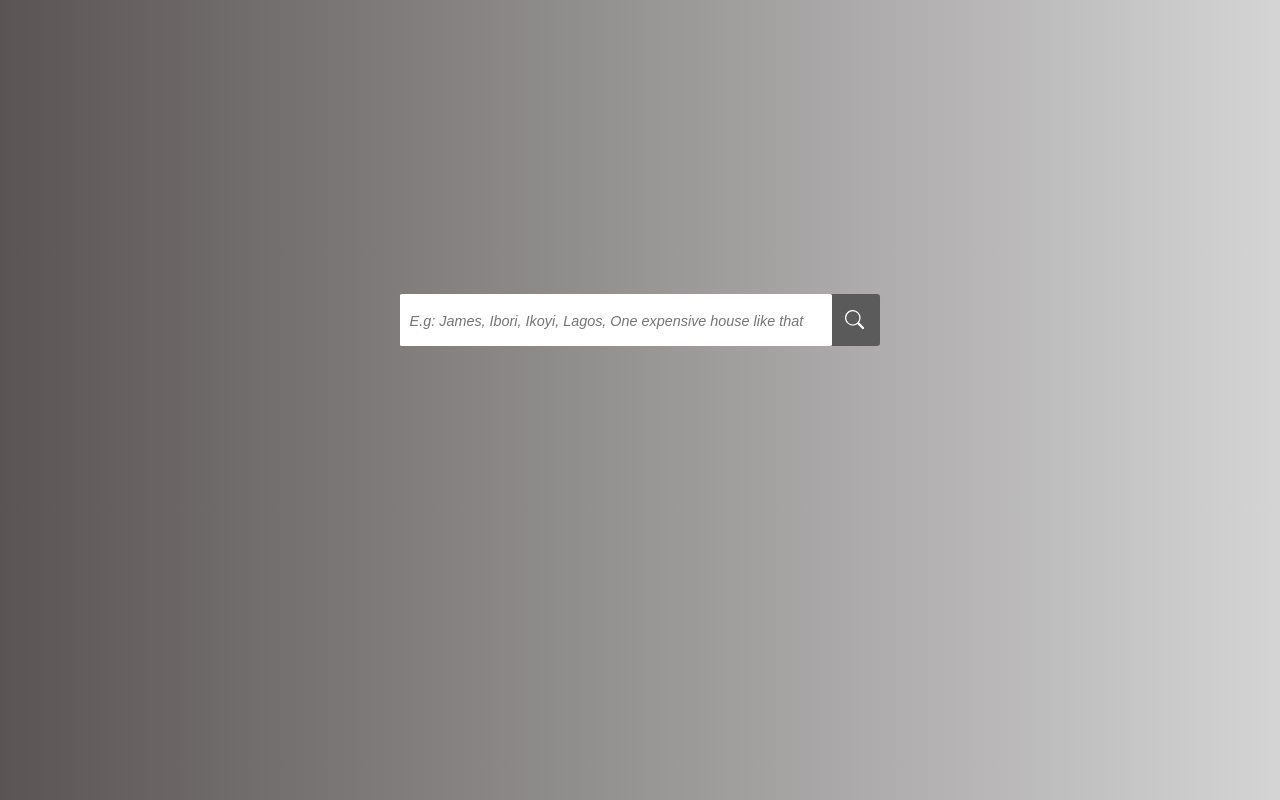
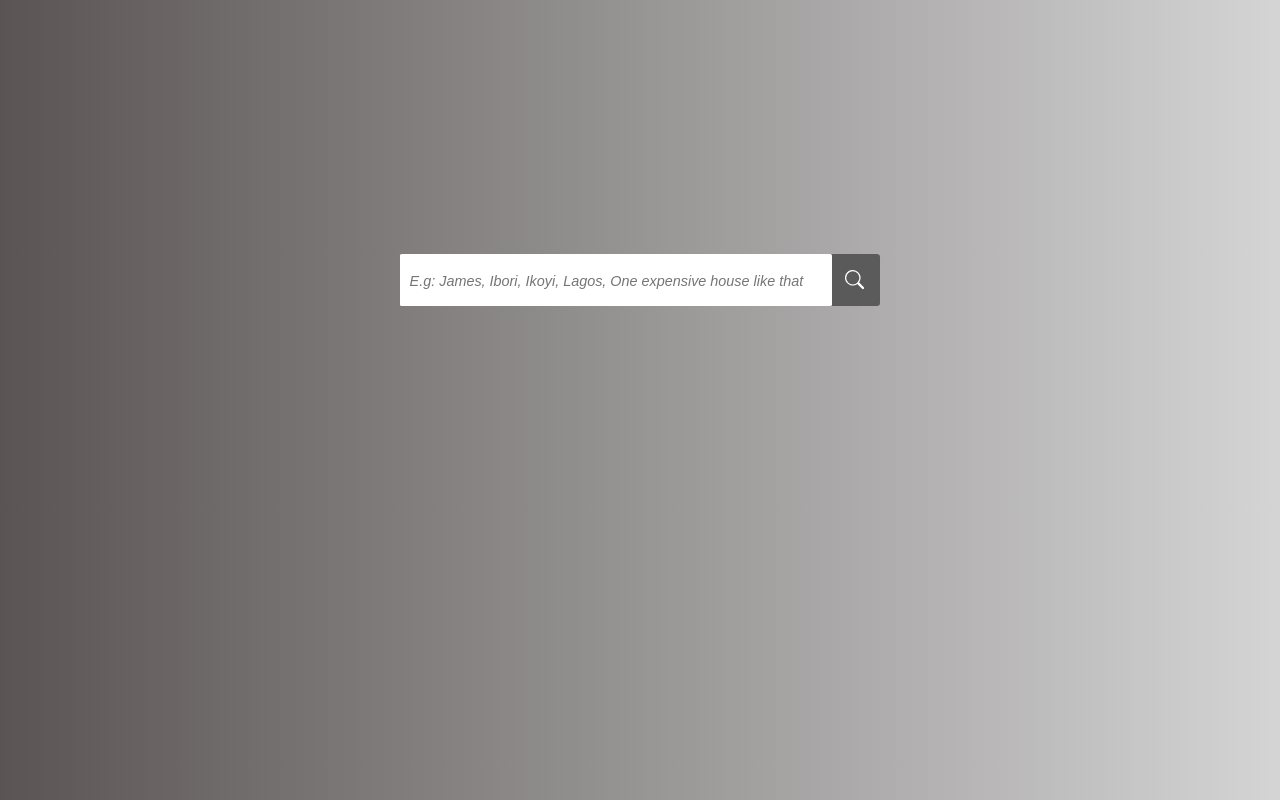
Before and after one commit to anita-brown/Efosa-Anita-Osagie, a React (Create React App) app in the folder assessment/: page / in a window 1280 px wide. Built offline with nearby package versions, Linux system fonts and the light colour scheme.

Commit message:
completed

```diff
--- a/assessment/src/App.css
+++ b/assessment/src/App.css
@@ -11,5 +11,5 @@
 }
 body {
   margin: 0;
-  padding: 0;
+  padding: 0
 }
--- a/assessment/src/components/SearchBar.css
+++ b/assessment/src/components/SearchBar.css
@@ -1,7 +1,8 @@
+
 .search {
     display: flex;
     flex-direction: column;
-    margin-bottom: 10rem;
+    margin-bottom: 15rem;
 
 }
 .search-input {
@@ -41,6 +42,7 @@ input:focus {
     display: flex;
     align-items: center;
     justify-content: center;
+    align-self: center;
     width: 23rem;
     height: 3rem;
     background-color: #ffff;
--- a/assessment/src/components/SearchBar.js
+++ b/assessment/src/components/SearchBar.js
@@ -5,7 +5,6 @@ import { a } from "../data";
 import { cleanInputValue, pathGet } from "../helper";
 
 const SearchBar = ({ placeholder }) => {
-
   const [inputValue, setInputValue] = useState("");
   const [path, setPath] = useState("");
   const [display, setDisplay] = useState(false);
@@ -14,7 +13,7 @@ const SearchBar = ({ placeholder }) => {
     if (path === "") {
       return " ";
     } else if (path === undefined) {
-      return "No path found";
+      return "No path found!";
     } else {
       return path;
     }
@@ -38,6 +37,7 @@ const SearchBar = ({ placeholder }) => {
     setDisplay(false);
   };
   return (
+
       <div className="search">
         <div className="search-input">
           <input type="search" placeholder={placeholder} value={inputValue} onChange={handleChange} />
```
Lines whose indentation alone changed are shown as unchanged.
